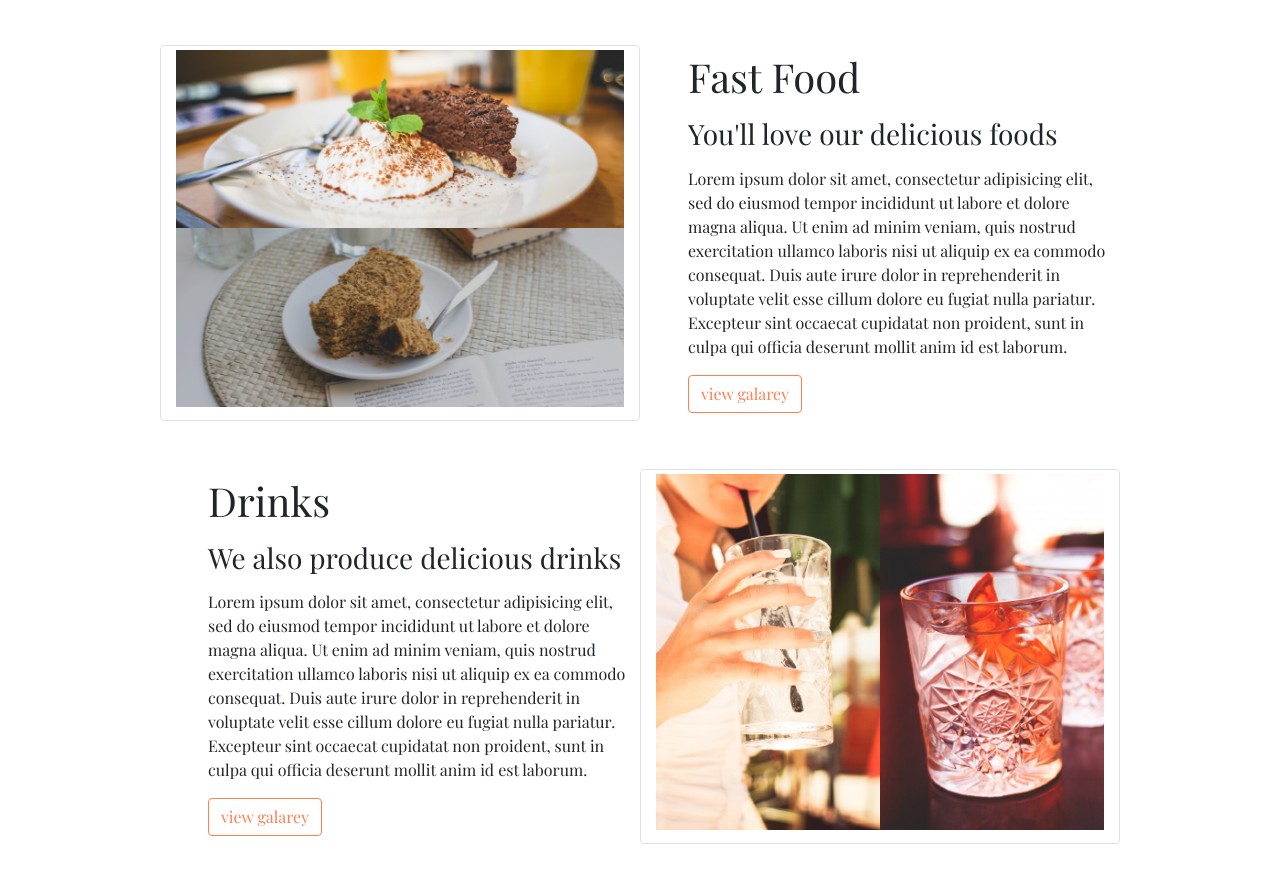
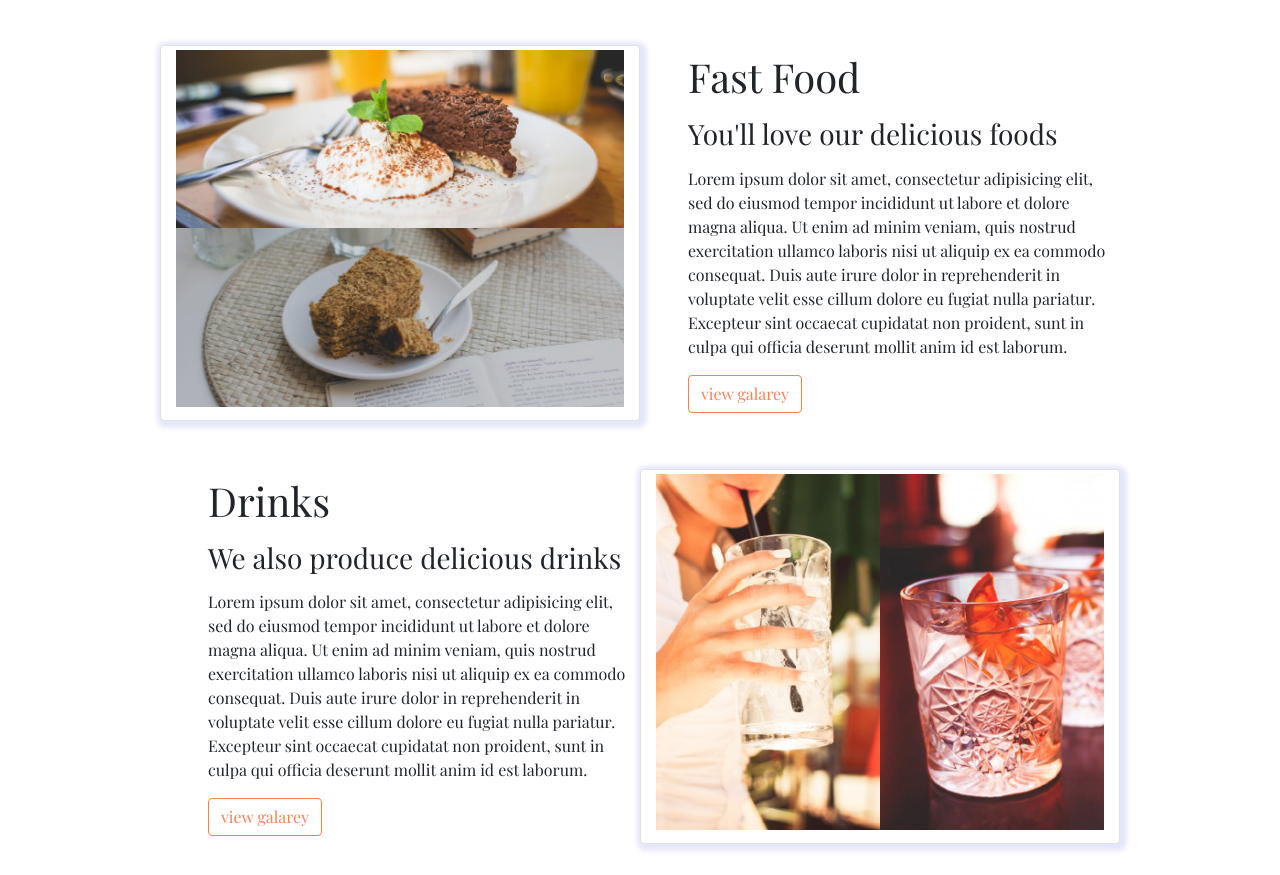
Before and after one commit to IreriVIkki/moringa-ip2, a plain HTML site: page index.html in a window 1280 px wide. Shown: the part 737-1612 px from the top of the page. Drawn offline with nearby package versions, Linux system fonts and the light colour scheme; a web font is replaced by a local one.

Commit message:
added popout to my images

```diff
--- a/css/styles.css
+++ b/css/styles.css
@@ -20,6 +20,10 @@ body {
   border-radius: 0;
   margin-bottom: 0;
   /* height: 450px; */
+}
+
+.img-popout {
+  box-shadow: 2px 2px 5px 5px lavender;
 }
 
 #nav-btn {
--- a/index.html
+++ b/index.html
@@ -52,7 +52,7 @@
     <br>
 
     <div class="w-75 m-auto row">
-      <div class="img-thumbnail flex-column col-6 ml-auto">
+      <div class="img-thumbnail flex-column col-6 ml-auto img-popout">
         <div class="">
           <img class="img-fluid" src="img/fastFood1.jpg" alt="fast food 1">
         </div>
@@ -78,7 +78,7 @@
         <p> Lorem ipsum dolor sit amet, consectetur adipisicing elit, sed do eiusmod tempor incididunt ut labore et dolore magna aliqua. Ut enim ad minim veniam, quis nostrud exercitation ullamco laboris nisi ut aliquip ex ea commodo consequat. Duis aute irure dolor in reprehenderit in voluptate velit esse cillum dolore eu fugiat nulla pariatur. Excepteur sint occaecat cupidatat non proident, sunt in culpa qui officia deserunt mollit anim id est laborum. </p>
         <button class="btn btn-outline-warning align-self-bottom" type="button" name="button">view galarey</button>
       </div>
-      <div class="img-thumbnail d-flex col-6 ml-auto">
+      <div class="img-thumbnail d-flex col-6 ml-auto img-popout">
         <div class="h-100">
           <img class="img-fluid" src="img/drink1.jpg" alt="fast food 1">
         </div>
```
